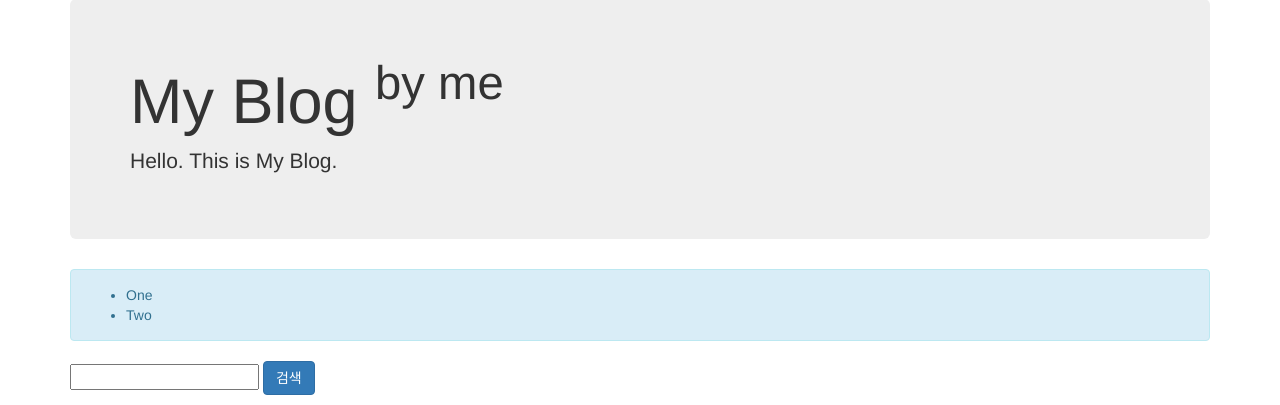
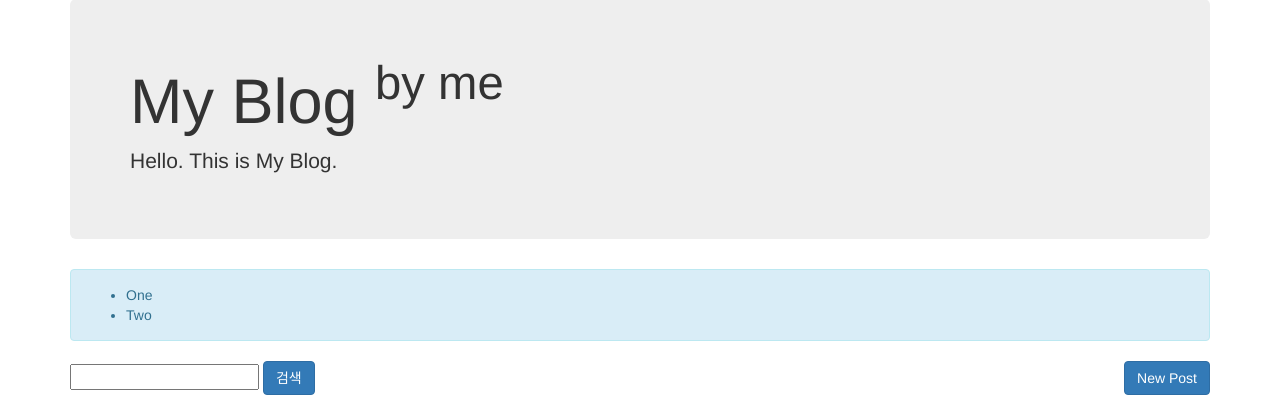
Before and after one commit to klee2017/django_practice, a Django app: page /blog/ in a window 1280 px wide. Shown: the part 73-478 px from the top of the page. Run offline with Django 3.2, Linux system fonts and the light colour scheme; data that the repository does not hold is empty; parts of the project's set-up code (start-up, migrations or seed data) failed here and were passed over; some libraries are stand-ins or nearby versions.

Commit message:
blog.views.post_new/post_edit 뷰를 구현

```diff
--- a/play_with_django/blog/templates/blog/post_detail.html
+++ b/play_with_django/blog/templates/blog/post_detail.html
@@ -27,7 +27,8 @@
                 </ul>
 
                 <hr/>
-                <a href='{% url "blog:post_list" %}' class="btn btn-primary">Post List</a>
+                <a href='{% url "blog:post_list" %}' class="btn btn-primary">List</a>
+                <a href='{% url "blog:post_edit" post.id %}' class="btn btn-default">Edit</a>
             </div>
         </div>
     </div>
--- a/play_with_django/blog/templates/blog/post_list.html
+++ b/play_with_django/blog/templates/blog/post_list.html
@@ -20,10 +20,12 @@
                 </ul>
             </div>
 
+            <a href="{% url 'blog:post_new' %}" class="btn btn-primary pull-right">New Post</a>
+
             <p>
             <form action="" method="get">
-                        <input type="text" name="q" value="{{ q }}" />
-                        <input type="submit" value="검색" class="btn btn-primary" />
+                <input type="text" name="q" value="{{ q }}"/>
+                <input type="submit" value="검색" class="btn btn-primary"/>
             </form>
             </p>
             <table class="table table-hover table-bordered">
@@ -40,8 +42,12 @@
                 <tr>
                     <td>{{ post.id }}</td>
                     <td><a href='{% url "blog:post_detail" post.id %}'>{{ post.title }}</a></td>
-                                <td><small>by {{ post.author }}</small></td>
-                                <td><small>at {{ post.updated_at }}</small></td>
+                    <td>
+                        <small>by {{ post.author }}</small>
+                    </td>
+                    <td>
+                        <small>at {{ post.updated_at }}</small>
+                    </td>
                 </tr>
                 {% endfor %}
                 </tbody>
--- a/play_with_django/blog/urls.py
+++ b/play_with_django/blog/urls.py
@@ -1,11 +1,14 @@
 from django.conf.urls import url
 
+from . import views
 from . import views_cbv
-from . import views
 
 urlpatterns = [
     url(r'^$', views.post_list, name='post_list'),
     url(r'^(?P<id>\d+)/$', views.post_detail, name='post_detail'),
 
+    url(r'^new/$', views.post_new, name='post_new'),
+    url(r'^(?P<id>\d+)/edit/$', views.post_edit, name='post_edit'),
+
     url(r'^cbv/new/$', views_cbv.post_new),
 ]
--- a/play_with_django/blog/views.py
+++ b/play_with_django/blog/views.py
@@ -1,5 +1,6 @@
-from django.shortcuts import render, get_object_or_404
+from django.shortcuts import render, get_object_or_404, redirect
 
+from .forms import PostForm
 from .models import Post
 
 
@@ -23,3 +24,27 @@ def post_detail(request, id):
 
     post = get_object_or_404(Post, id=id)
     return render(request, 'blog/post_detail.html', {'post': post, })
+
+
+def post_new(request):
+    if request.method == 'POST':
+        form = PostForm(request.POST, request.FILES)
+        if form.is_valid():
+            post = form.save()
+            return redirect(post)  # post.get_absolute_url() -> post_detail
+    else:
+        form = PostForm()
+    return render(request, 'blog/post_form.html', {'form': form, })
+
+
+def post_edit(request, id):
+    post = get_object_or_404(Post, id=id)
+
+    if request.method == 'POST':
+        form = PostForm(request.POST, request.FILES, instance=post)
+        if form.is_valid():
+            post = form.save()
+            return redirect(post)  # post.get_absolute_url() -> post_detail
+    else:
+        form = PostForm(instance=post)
+    return render(request, 'blog/post_form.html', {'form': form, })
--- a/play_with_django/todo/views.py
+++ b/play_with_django/todo/views.py
@@ -1,7 +1,7 @@
 from django.shortcuts import render, redirect, get_object_or_404
 
+from .forms import PostForm
 from .models import Post
-from .forms import PostForm
 
 
 def post_new(request):
@@ -45,5 +45,3 @@ def post_edit(request, id):
     else:
         form = PostForm(instance=post)
     return render(request, 'todo/post_form.html', {'form': form, })
-
-    pass
```
Also changed, not shown: play_with_django/blog/forms.py (added, +9 -0 lines). Lines whose indentation alone changed are shown as unchanged.
